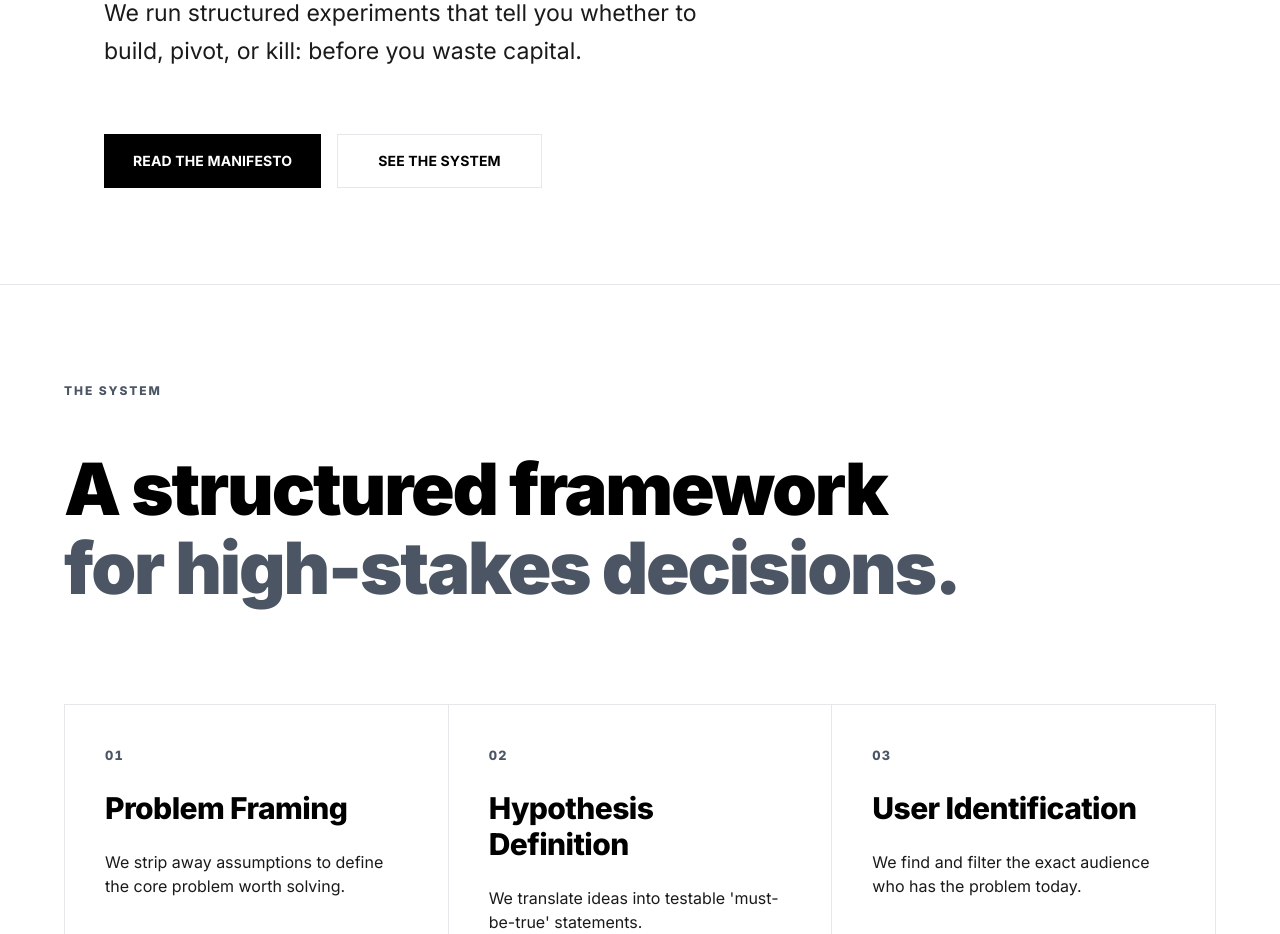
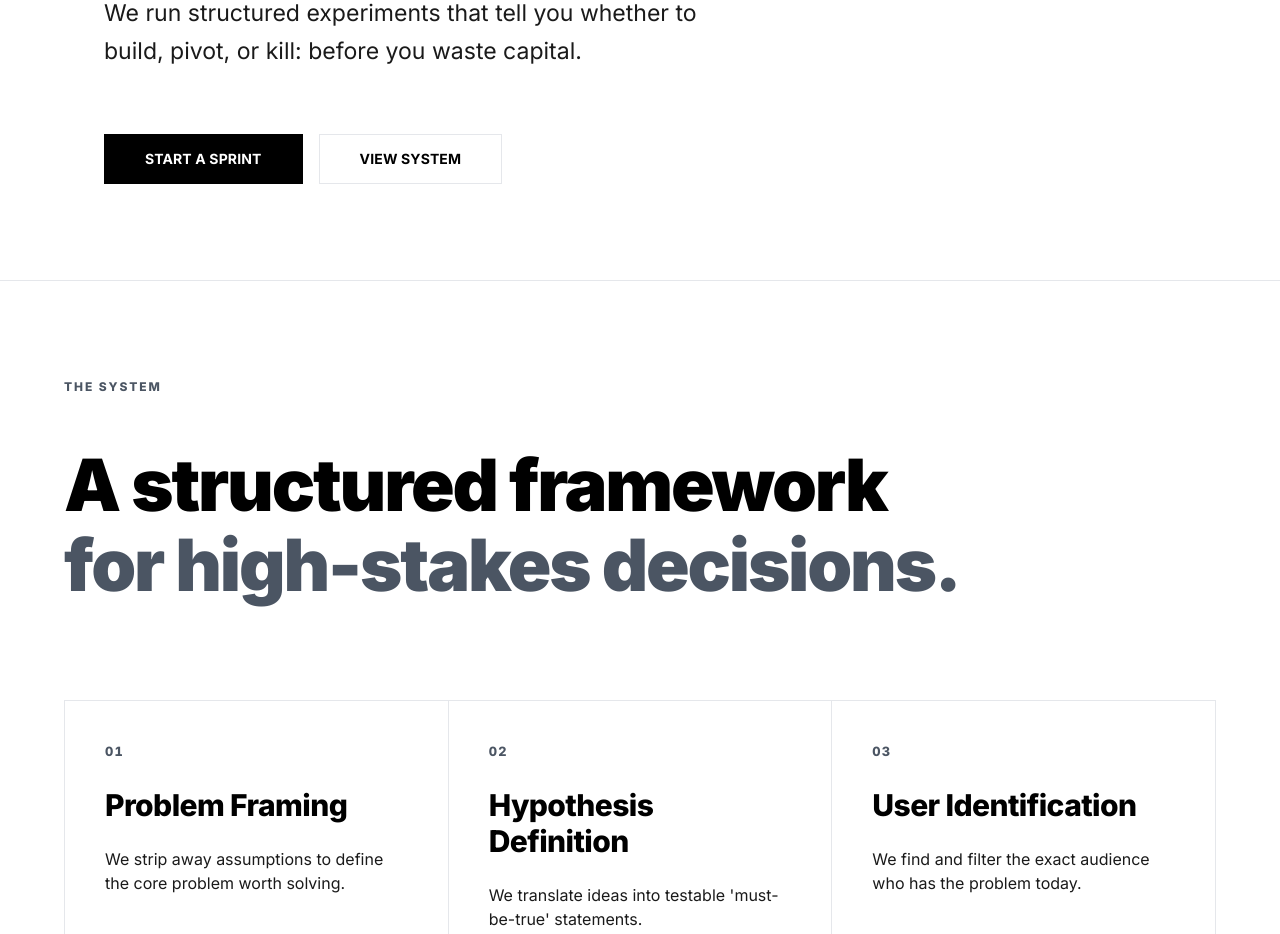
Before and after one commit to ron0105/tal-website, a Next.js app: page / in a window 1280 px wide. Shown: the part 800-1734 px from the top of the page. Built offline with nearby package versions, Linux system fonts and the light colour scheme.

Commit message:
fix: add primary conversion CTA to homepage hero

```diff
--- a/src/components/home/HomeHero.tsx
+++ b/src/components/home/HomeHero.tsx
@@ -62,11 +62,11 @@ export default function HomeHero() {
           </p>
 
           <div className="flex flex-col sm:flex-row gap-4">
-            <Link href="#manifesto" className="btn-primary">
-              READ THE MANIFESTO
+            <Link href="/work-with-us" className="btn-primary uppercase tracking-widest font-black text-sm" style={{ padding: "14px 40px" }}>
+              START A SPRINT
             </Link>
-            <Link href="#system" className="btn-ghost" style={{ padding: "14px 40px" }}>
-              SEE THE SYSTEM
+            <Link href="#system" className="btn-ghost uppercase tracking-widest font-bold text-sm" style={{ padding: "14px 40px" }}>
+              VIEW SYSTEM
             </Link>
           </div>
         </motion.div>
```
